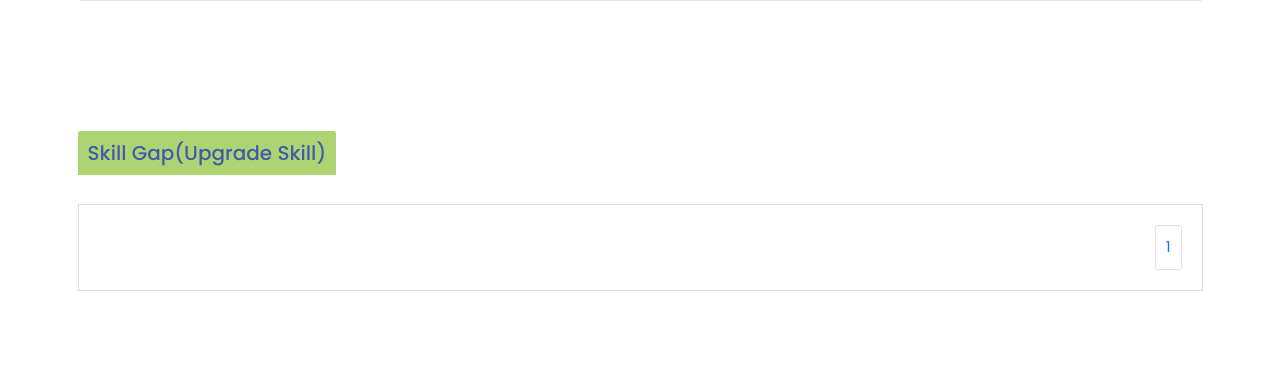
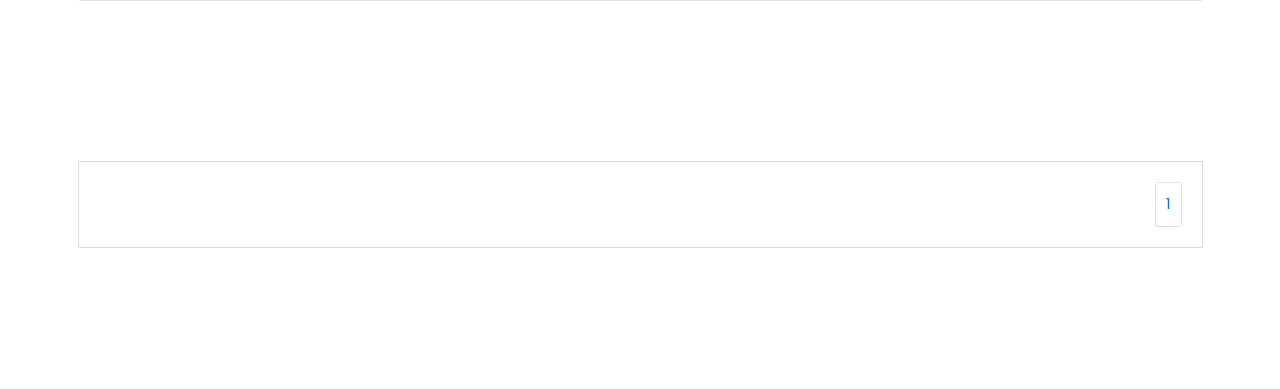
Before and after one commit to mishiekwene/jobaggregator, a Django app: page /skill-search in a window 1280 px wide. Shown: the part 442-831 px from the top of the page. Run offline with Django 4.2, Linux system fonts and the light colour scheme; some libraries are stand-ins or nearby versions.

Commit message:
Correcting homepage

```diff
--- a/templates/home.html
+++ b/templates/home.html
@@ -88,7 +88,7 @@
               </div>
               <div class="d-flex justify-content-between p-5">
                 <div>
-                  <a href="#" class="btn btn-lg learn fs-3">Click to Learn</a>
+                  <!-- <a href="#" class="btn btn-lg learn fs-3">Click to Learn</a> -->
                 </div>
                 <div>
                   <a href="{{i.job_link}}" class="btn btn-lg apply fs-3" target="_blank" rel="noopener noreferrer">Apply Now</a>
--- a/templates/skill.html
+++ b/templates/skill.html
@@ -81,11 +81,11 @@
       <div class="container pt-5 mt-5">
         <div class="row">
           <div class="col-lg-12 no-border">
-            <ul class="nav nav-tabs border-0 oya" id="myTab">
+            <!-- <ul class="nav nav-tabs border-0 oya" id="myTab">
                 <li class="nav-item  sabi">
                     <a href="#perfect" class="nav-link border-0 active h2" data-bs-toggle="tab">Skill Gap(Upgrade Skill)</a>
                 </li>
-            </ul>
+            </ul> -->
             <div class="tab-content mt-5">
                 <div class="tab-pane  show active" id="perfect">
                   {%for i in page_obj%}
```
